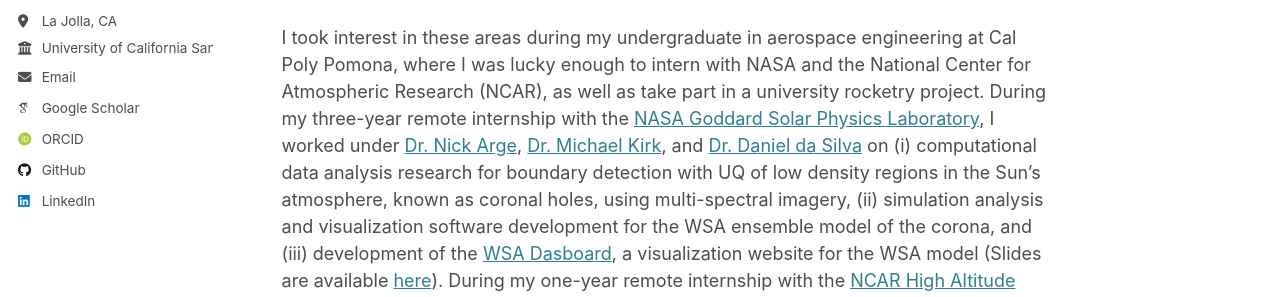
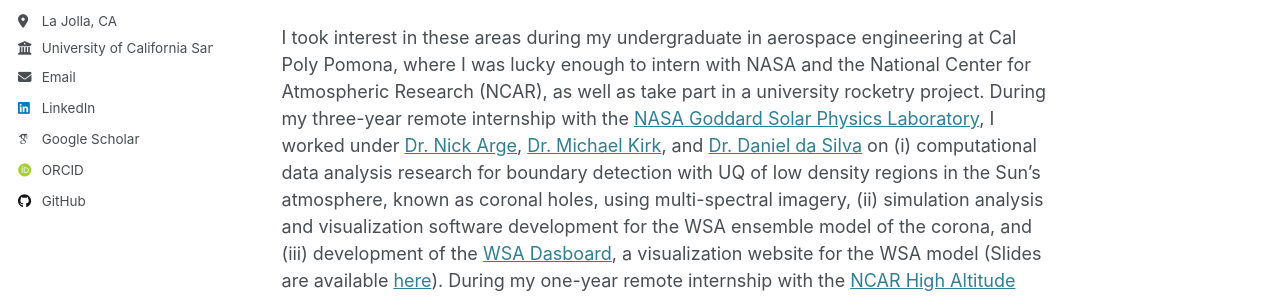
Before and after one commit to jalanderos/jalanderos.github.io, a Jekyll site: the page built from _pages/about.md, in a window 1280 px wide. Shown: the part 353-650 px from the top of the page. Built offline with Jekyll 4.4.1, drawn with Linux system fonts in a browser that asks for light colours; some web fonts are replaced.

Commit message:
Reorder follow button

```diff
--- a/_includes/author-profile.html
+++ b/_includes/author-profile.html
@@ -35,6 +35,10 @@
       {% endif %}
       {% if author.email %}
         <li><a href="mailto:{{ author.email }}"><i class="fas fa-fw fa-envelope icon-pad-right" aria-hidden="true"></i>{{ site.data.ui-text[site.locale].email_label | default: "Email" }}</a></li>
+      {% endif %}
+
+      {% if author.linkedin %}
+        <li><a href="https://www.linkedin.com/in/{{ author.linkedin }}"><i class="fab fa-fw fa-linkedin icon-pad-right" aria-hidden="true"></i>LinkedIn</a></li>
       {% endif %}
 
       <!-- Font Awesome and Academicons icons / Academic websites -->
@@ -111,9 +115,9 @@
       {% if author.lastfm %}
         <li><a href="https://last.fm/user/{{ author.lastfm }}"><i class="fab fa-fw fa-lastfm icon-pad-right" aria-hidden="true"></i>Last.fm</a></li>
       {% endif %}
-      {% if author.linkedin %}
+      <!-- {% if author.linkedin %}
         <li><a href="https://www.linkedin.com/in/{{ author.linkedin }}"><i class="fab fa-fw fa-linkedin icon-pad-right" aria-hidden="true"></i>LinkedIn</a></li>
-      {% endif %}
+      {% endif %}       -->
       {% if author.mastodon %}
         <li><a href="{{ author.mastodon }}"><i class="fab fa-fw fa-mastodon icon-pad-right" aria-hidden="true"></i>Mastodon</a></li>
       {% endif %}
```
